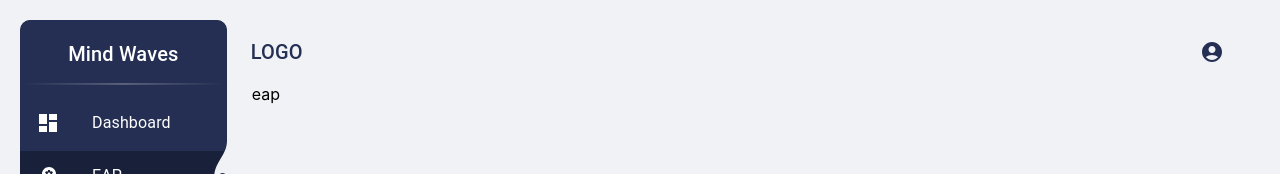
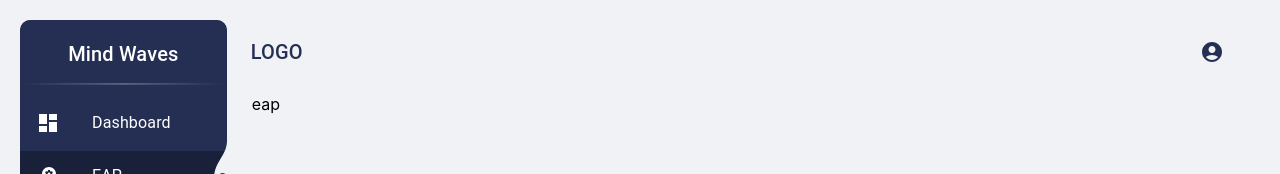
Before and after one commit to kashishahuja2002/Mind-Waves-ServiceNow-Code-To-Win, a React (Create React App) app: page /pages/eap in a window 1280 px wide. Shown: the top 174 px of the page. Built offline with nearby package versions, Linux system fonts and the light colour scheme.

Commit message:
hotfix/Outlet-padding

```diff
--- a/src/components/pages/PagesContainer.js
+++ b/src/components/pages/PagesContainer.js
@@ -39,7 +39,7 @@ const PagesContainer = () => {
                         <Navbar toggleSidebar={toggleSidebar} />
                     </Grid>
 
-                    <Grid item sx={{ padding: "0px 25px", width: "100%" }}>
+                    <Grid item sx={{ padding: "10px 25px", width: "100%" }}>
                         <Outlet />
                     </Grid>
                 </Grid>
```
